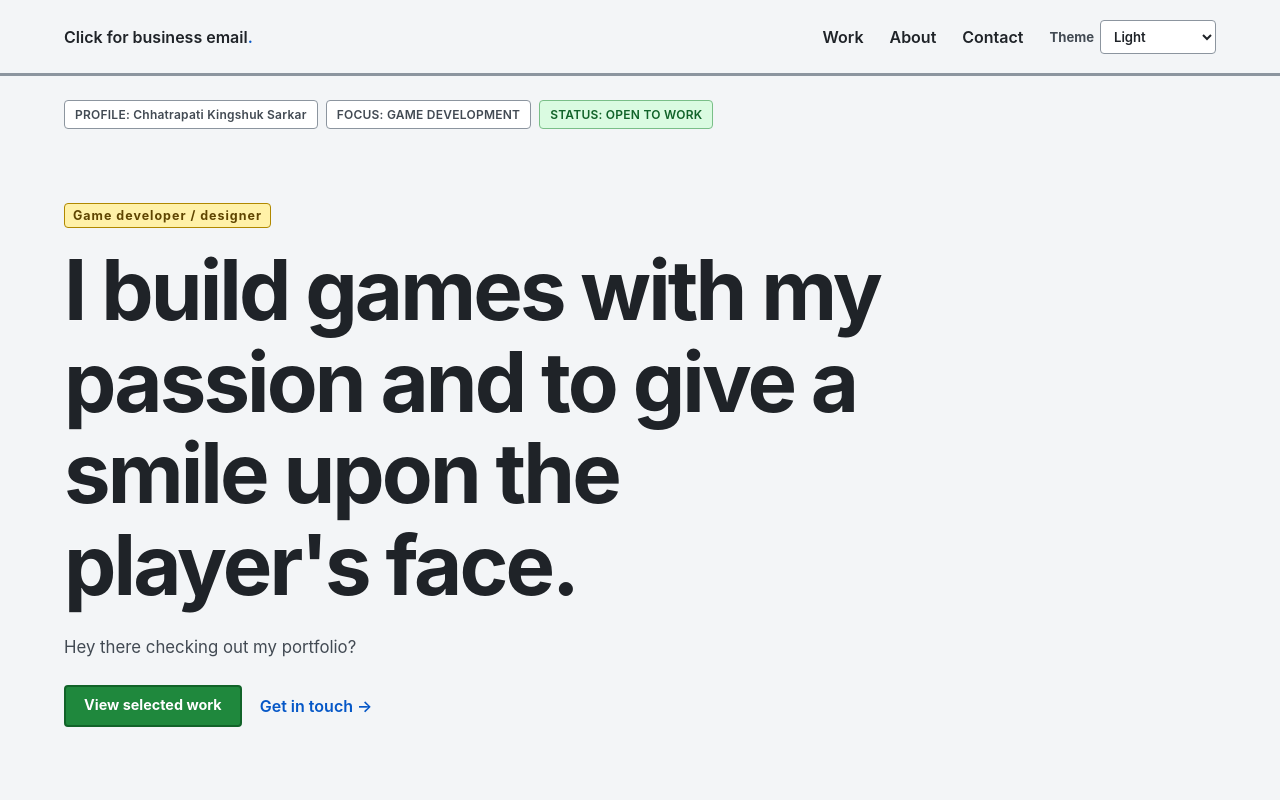
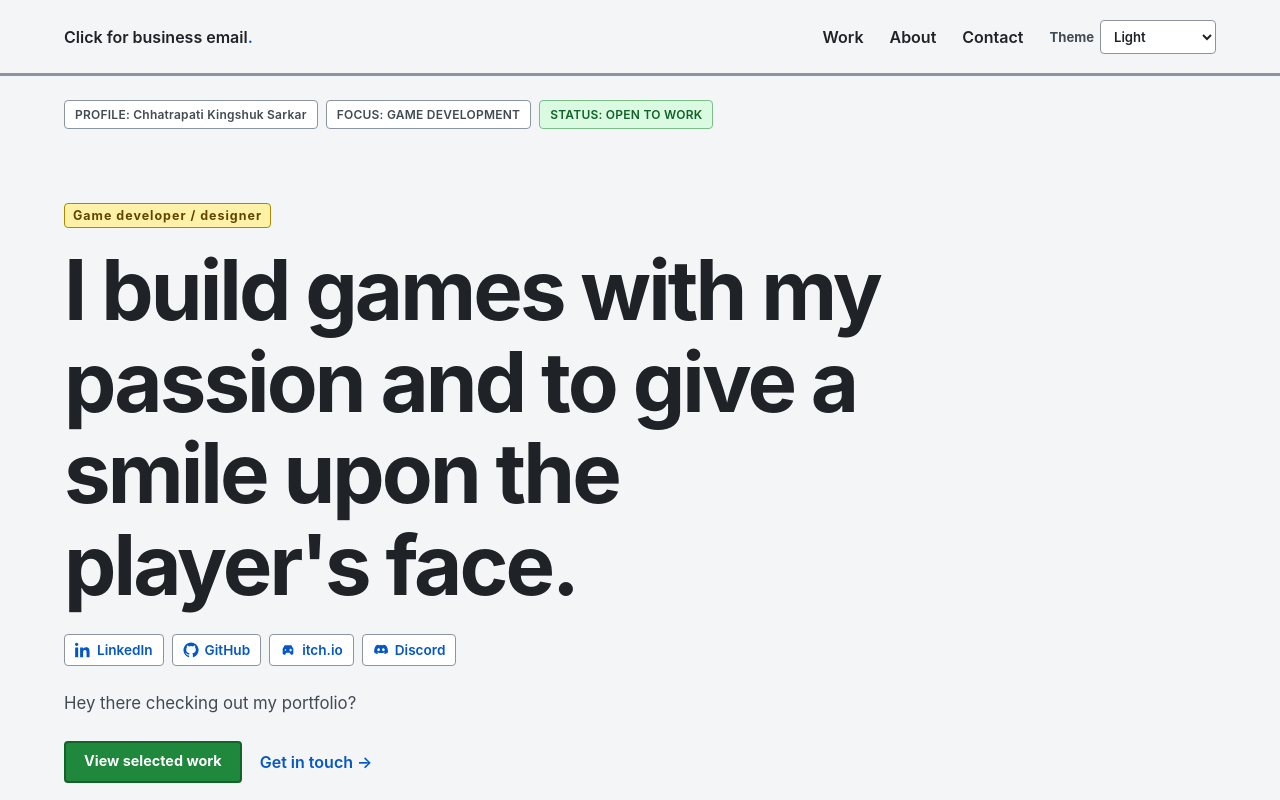
Before and after one commit to oxyenjoyer/PRTF, a React (Vite) app: page / in a window 1280 px wide. Shown: the top 800 px of the page. Built offline with nearby package versions, Linux system fonts and the light colour scheme.

Commit message:
Added contact links to the hero section and all

```diff
--- a/src/App.tsx
+++ b/src/App.tsx
@@ -58,7 +58,20 @@ export default function App() {
     <nav className="nav container"><a className="brand" href={`mailto:${businessEmail}?subject=Portfolio%20enquiry`} onClick={() => void copyEmail(businessEmail)}>Click for business email<span>.</span></a><div className="nav-tools"><a href="#work">Work</a><a href="#about">About</a><a href="#contact">Contact</a><label className="theme-picker">Theme<select value={theme} onChange={event => setTheme(event.target.value as typeof theme)} aria-label="Select portfolio theme"><option value="light">Light</option><option value="dark">Dark</option><option value="midnight">Midnight</option></select></label></div></nav>
     {/* Edit these compact profile labels to match your role, focus, and availability. */}
     <div className="world-hud container"><span>PROFILE: Chhatrapati Kingshuk Sarkar</span><span>FOCUS: GAME DEVELOPMENT</span><span>STATUS: OPEN TO WORK</span></div>
-    <section className="hero container" id="top"><p className="eyebrow">Game developer / designer</p><h1>I build games with my passion and to give a smile upon the player's face.</h1><p className="lead">Hey there checking out my portfolio?</p><div className="actions"><a className="button" href="#work">View selected work</a><a href="#contact">Get in touch →</a></div><p className="meta">Based in India · Available for opportunities</p></section>
+    <section className="hero container" id="top">
+      <p className="eyebrow">Game developer / designer</p>
+      <h1>I build games with my passion and to give a smile upon the player's face.</h1>
+      {/* Add or replace these profile links and their matching inline icons in this list. */}
+      <div className="hero-contacts" aria-label="Profile links">
+        <a href="https://www.linkedin.com/in/c-kingshuk-sarkar-91a312327/" target="_blank" rel="noreferrer"><svg className="social-icon" viewBox="0 0 24 24" aria-hidden="true"><path d="M4.98 3.5C4.98 4.88 3.86 6 2.5 6S0 4.88 0 3.5 1.12 1 2.5 1 4.98 2.12 4.98 3.5ZM.23 8.08h4.54V23H.23V8.08ZM7.67 8.08h4.35v2.04h.06c.61-1.15 2.09-2.36 4.3-2.36 4.6 0 5.45 3.02 5.45 6.95V23h-4.53v-7.19c0-1.71-.03-3.91-2.38-3.91-2.38 0-2.75 1.86-2.75 3.79V23H7.67V8.08Z" /></svg>LinkedIn</a>
+        <a href="https://github.com/oxyenjoyer" target="_blank" rel="noreferrer"><svg className="social-icon" viewBox="0 0 24 24" aria-hidden="true"><path d="M12 .7a11.3 11.3 0 0 0-3.57 22.02c.56.1.77-.24.77-.54v-2.1c-3.13.68-3.79-1.33-3.79-1.33-.51-1.3-1.25-1.65-1.25-1.65-1.02-.7.08-.69.08-.69 1.13.08 1.72 1.16 1.72 1.16 1 1.72 2.64 1.22 3.28.93.1-.73.39-1.23.71-1.51-2.5-.28-5.13-1.25-5.13-5.57 0-1.23.44-2.24 1.16-3.03-.12-.28-.5-1.43.11-2.98 0 0 .95-.3 3.1 1.16a10.75 10.75 0 0 1 5.64 0c2.15-1.46 3.1-1.16 3.1-1.16.61 1.55.23 2.7.11 2.98.72.79 1.16 1.8 1.16 3.03 0 4.33-2.63 5.28-5.14 5.56.4.35.76 1.04.76 2.1v3.12c0 .3.2.65.78.54A11.3 11.3 0 0 0 12 .7Z" /></svg>GitHub</a>
+        <a href="https://therealoxygenenjoyer.itch.io/" target="_blank" rel="noreferrer"><svg className="social-icon" viewBox="0 0 24 24" aria-hidden="true"><path d="M7 5h10l3 5v7a2 2 0 0 1-2 2h-1.5l-2-3h-5l-2 3H6a2 2 0 0 1-2-2v-7l3-5Zm1.2 5.8a1.2 1.2 0 1 0 0 2.4 1.2 1.2 0 0 0 0-2.4Zm7.1-.8v1.4h-1.4v1.4h1.4v1.4h1.4v-1.4h1.4v-1.4h-1.4V10h-1.4Z" /></svg>itch.io</a>
+        <a href="https://discord.com/users/1292152472697307239" target="_blank" rel="noreferrer"><svg className="social-icon" viewBox="0 0 24 24" aria-hidden="true"><path d="M19.5 5.1A16.1 16.1 0 0 0 15.6 4l-.5 1a14.8 14.8 0 0 0-6.2 0l-.5-1a16.2 16.2 0 0 0-3.9 1.1C2.1 8.7 1.4 12.2 1.8 15.7a15.7 15.7 0 0 0 4.8 2.4l1.2-1.6a9.1 9.1 0 0 1-1.9-.9l.5-.4c3.7 1.7 7.7 1.7 11.4 0l.5.4a9 9 0 0 1-1.9.9l1.2 1.6a15.7 15.7 0 0 0 4.8-2.4c.5-4.1-.8-7.5-2.9-10.6ZM8.4 13.7c-1.1 0-2-1-2-2.2s.9-2.2 2-2.2 2 1 2 2.2-.9 2.2-2 2.2Zm7.2 0c-1.1 0-2-1-2-2.2s.9-2.2 2-2.2 2 1 2 2.2-.9 2.2-2 2.2Z" /></svg>Discord</a>
+      </div>
+      <p className="lead">Hey there checking out my portfolio?</p>
+      <div className="actions"><a className="button" href="#work">View selected work</a><a href="#contact">Get in touch →</a></div>
+      <p className="meta">Based in India · Available for opportunities</p>
+    </section>
     <section className="section container" id="work"><p className="eyebrow">Selected work</p><h2>Games, prototypes, and experiments.</h2><p className="intro">These are my top projects i.e. It's either successfull or it's something I am proud of or it is both.</p><div className="projects">{projects.map((project, i) => <article className="card" key={project.title}><div className={`art art-${i + 1}`}>Project visual</div><div className="card-body"><div className="topline"><span>{project.status}</span><span>{project.role}</span></div><h3>{project.title}</h3><p>{project.text}</p><div className="tags">{project.tags.map(tag => <span key={tag}>{tag}</span>)}</div><a href={project.url ?? '#'} target={project.url ? '_blank' : undefined} rel={project.url ? 'noreferrer' : undefined}>View project ↗</a></div></article>)}</div></section>
     {/* Keep technical and general strengths separate here so the Skills box is easy to update. */}
     <section className="section about container" id="about"><div><p className="eyebrow">About me</p><h2>Developer first. Player always.</h2><p className="intro">I am a huge gamer and I always play games that I like but one thing that always bothered me was the working behind it all. How this thing works? How was this made? This curiosity and the instatiable urge to create something amazing made me pursue game development. To create a world where I can edit and make things to my liking in infinite possibilities is what drives me crazy for game development. Yes I am passionate about this field and I love it :)</p></div><aside className="skills-box" aria-labelledby="skills-title"><h3 id="skills-title">Skills</h3><div className="skills-groups"><div className="skills"><h4>Technical</h4>{['Godot', 'GDScript', 'Unity', 'C#', 'C++', 'Blender', 'Sound and VFX', 'UI'].map((skill, i) => <p key={skill}><span>0{i + 1}</span>{skill}</p>)}</div><div className="skills"><h4>General</h4>{['Game design', 'Level design', 'Leadership', 'Team communication', 'Reliability'].map((skill, i) => <p key={skill}><span>0{i + 1}</span>{skill}</p>)}</div></div></aside></section>
--- a/src/github-light.css
+++ b/src/github-light.css
@@ -12,7 +12,7 @@
 .container{width:min(1120px,calc(100% - 48px))}.nav{height:76px;border-bottom:3px solid var(--border);color:var(--ink)}.brand{font-size:1.2rem;font-weight:700;letter-spacing:0;-webkit-text-stroke:.2px var(--stroke-light);paint-order:stroke fill}.brand span{color:var(--accent)}.nav a{color:var(--ink);font-size:1rem;font-weight:600}.nav a:hover,footer a:hover{color:var(--accent);text-decoration:underline}.nav-tools{align-items:center}.theme-picker{display:flex;align-items:center;gap:6px;color:var(--muted);font-size:.82rem;font-weight:700}.theme-picker select{min-height:34px;padding:5px 28px 5px 9px;border:1px solid var(--border);border-radius:4px;background:var(--surface);color:var(--ink);font:inherit;font-weight:600;cursor:pointer}.theme-picker select:focus{outline:2px solid var(--accent);outline-offset:2px}.world-hud{display:flex;gap:8px;flex-wrap:wrap;margin-top:24px;color:var(--muted);font-size:.75rem;font-weight:600;letter-spacing:.02em}.world-hud span{padding:6px 10px;background:var(--surface);border:1px solid var(--border);border-radius:4px}.world-hud span:last-child{color:var(--status-ink);background:var(--status-bg);border-color:var(--status-border)}
 
 /* Hero copy is intentionally flat; a thin dark stroke only strengthens the large display headline. */
-.hero{min-height:500px;padding:74px 0 88px}.eyebrow{margin:0 0 16px;display:inline-block;padding:4px 8px;background:var(--highlight);border:1px solid #b08800;border-radius:4px;color:#5f4500;font-size:.78rem;font-weight:700;letter-spacing:.08em}.hero h1,h2,.card h3{color:var(--ink);font-family:inherit;font-weight:700;letter-spacing:-.035em;line-height:1.1;-webkit-text-stroke:.3px var(--stroke-light);paint-order:stroke fill}.hero h1{max-width:850px;margin:0;font-size:clamp(2.8rem,6.5vw,5.8rem);-webkit-text-stroke:.45px var(--stroke-light)}.lead,.intro{max-width:580px;margin:24px 0;color:var(--muted);font-size:1.05rem;font-weight:400;line-height:1.6}.meta{margin-top:84px;color:var(--muted);font-weight:500}
+.hero{min-height:500px;padding:74px 0 88px}.eyebrow{margin:0 0 16px;display:inline-block;padding:4px 8px;background:var(--highlight);border:1px solid #b08800;border-radius:4px;color:#5f4500;font-size:.78rem;font-weight:700;letter-spacing:.08em}.hero h1,h2,.card h3{color:var(--ink);font-family:inherit;font-weight:700;letter-spacing:-.035em;line-height:1.1;-webkit-text-stroke:.3px var(--stroke-light);paint-order:stroke fill}.hero h1{max-width:850px;margin:0;font-size:clamp(2.8rem,6.5vw,5.8rem);-webkit-text-stroke:.45px var(--stroke-light)}.hero-contacts{display:flex;flex-wrap:wrap;gap:8px;margin-top:24px}.hero-contacts a{display:inline-flex;align-items:center;gap:6px;padding:7px 10px;border:1px solid var(--border);border-radius:4px;background:var(--surface);color:var(--accent);font-size:.85rem;font-weight:600}.hero-contacts a:hover{border-color:var(--accent);background:var(--accent-soft);color:var(--accent-hover)}.lead,.intro{max-width:580px;margin:24px 0;color:var(--muted);font-size:1.05rem;font-weight:400;line-height:1.6}.meta{margin-top:84px;color:var(--muted);font-weight:500}
 
 /* Flat, bordered controls replace the former block-game styling. */
 .actions{gap:14px}.button{min-height:42px;padding:9px 18px;background:var(--button-bg);border:2px solid var(--button-border);border-radius:4px;color:#fff;font-size:.9rem;font-weight:700;-webkit-text-stroke:.2px var(--button-border);paint-order:stroke fill}.button:hover{background:var(--button-hover);border-color:var(--button-border)}.actions>a:not(.button){padding:8px 4px;color:var(--accent);font-weight:600}.actions>a:not(.button):hover{color:var(--accent-hover);text-decoration:underline}
@@ -39,5 +39,5 @@
 /* Keep the Mannekill cover above the palette-specific placeholder-art colors in every theme. */
 .theme-dark .art-1,.theme-midnight .art-1{background:url('/projects/Mannekill.png') center/cover no-repeat}
 
-@media(max-width:760px){.container{width:100%}.nav.container,.world-hud.container,.hero.container,.section.container,.contact.container,footer.container{padding-left:16px;padding-right:16px}.nav{height:68px}.nav div{gap:16px}.world-hud{margin-top:16px}.hero{min-height:auto;padding-top:56px;padding-bottom:64px}.section,.contact{padding-top:56px;padding-bottom:56px}.projects,.about{grid-template-columns:1fr}.about{gap:32px}.skills-groups{grid-template-columns:1fr}.skills+.skills{border-top:2px solid var(--border);border-left:2px solid var(--border)}.art{height:170px}footer{flex-direction:column;align-items:flex-start;gap:18px;padding-top:28px;padding-bottom:28px}}
+@media(max-width:760px){.container{width:100%}.nav.container,.world-hud.container,.hero.container,.section.container,.contact.container,footer.container{padding-left:16px;padding-right:16px}.nav{height:68px}.nav div{gap:16px}.world-hud{margin-top:16px}.hero{min-height:auto;padding-top:56px;padding-bottom:64px}.hero-contacts{gap:7px}.hero-contacts a{font-size:.8rem}.section,.contact{padding-top:56px;padding-bottom:56px}.projects,.about{grid-template-columns:1fr}.about{gap:32px}.skills-groups{grid-template-columns:1fr}.skills+.skills{border-top:2px solid var(--border);border-left:2px solid var(--border)}.art{height:170px}footer{flex-direction:column;align-items:flex-start;gap:18px;padding-top:28px;padding-bottom:28px}}
 @media(max-width:540px){.nav{height:auto;min-height:64px;padding-top:14px;padding-bottom:14px;align-items:flex-start}.nav-tools{flex-wrap:wrap;justify-content:flex-end}.theme-picker{width:100%;justify-content:flex-end}.nav a,footer a{font-size:.8rem}.world-hud span{width:100%}}
```
Also changed, not shown: 4 other files (tests, documents, lock files or other folders).
